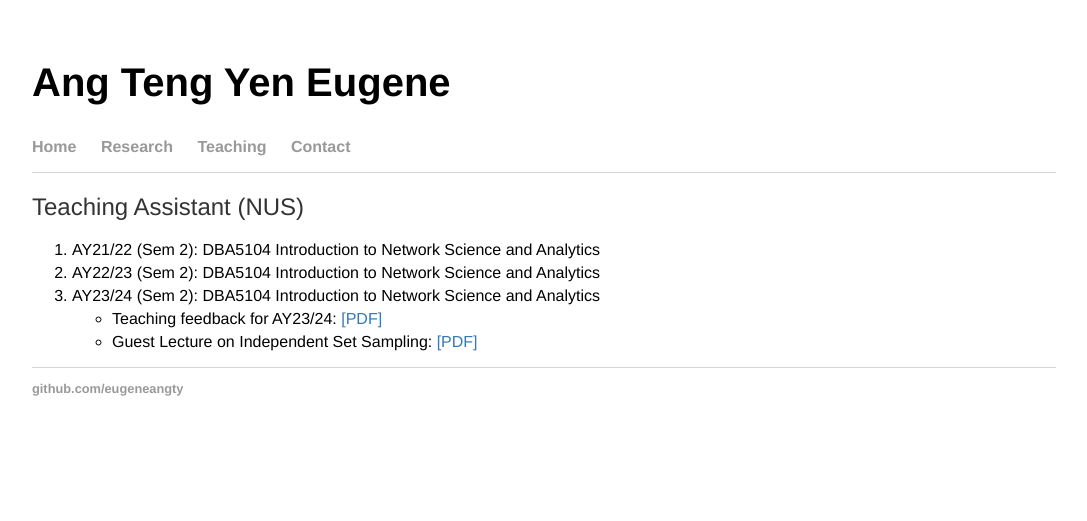
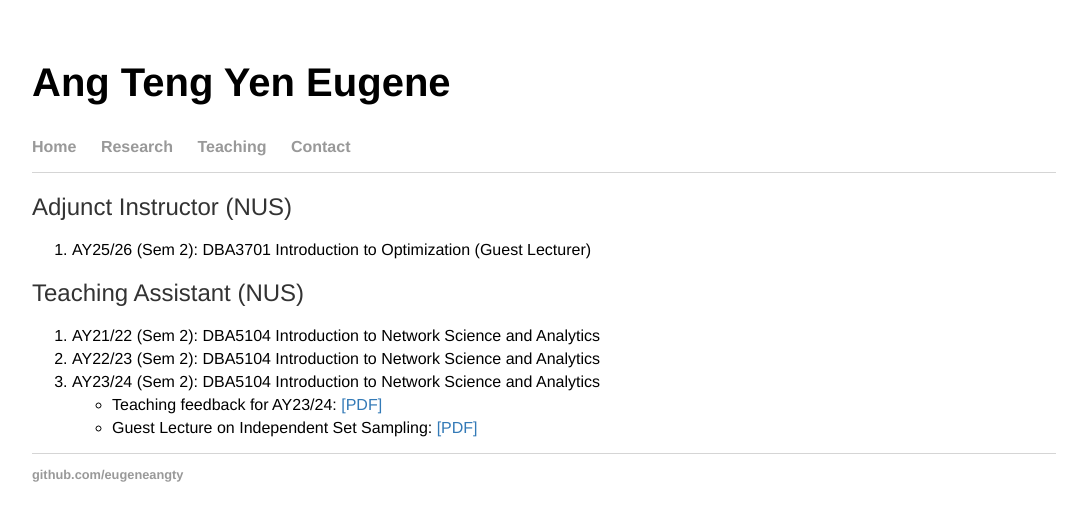
Before and after one commit to eugeneangty/eugeneangty.github.io, a Jekyll site: the page built from teaching/index.html, in a window 1280 px wide. Shown: the top 521 px of the page, without its empty margins (96-1183 px from the left). Built offline with Jekyll 4.4.1, drawn with Linux system fonts in a browser that asks for light colours.

Commit message:
Update index.html

```diff
--- a/teaching/index.html
+++ b/teaching/index.html
@@ -4,6 +4,10 @@ title: Ang Teng Yen Eugene
 ---
 
 <div class="blurb">
+  <h2>Adjunct Instructor (NUS)</h2>
+  <ol>
+	<li>AY25/26 (Sem 2): DBA3701 Introduction to Optimization (Guest Lecturer)</li>
+  </ol>
   <h2>Teaching Assistant (NUS)</h2>
   <ol>
 	<li>AY21/22 (Sem 2): DBA5104 Introduction to Network Science and Analytics</li>
```
